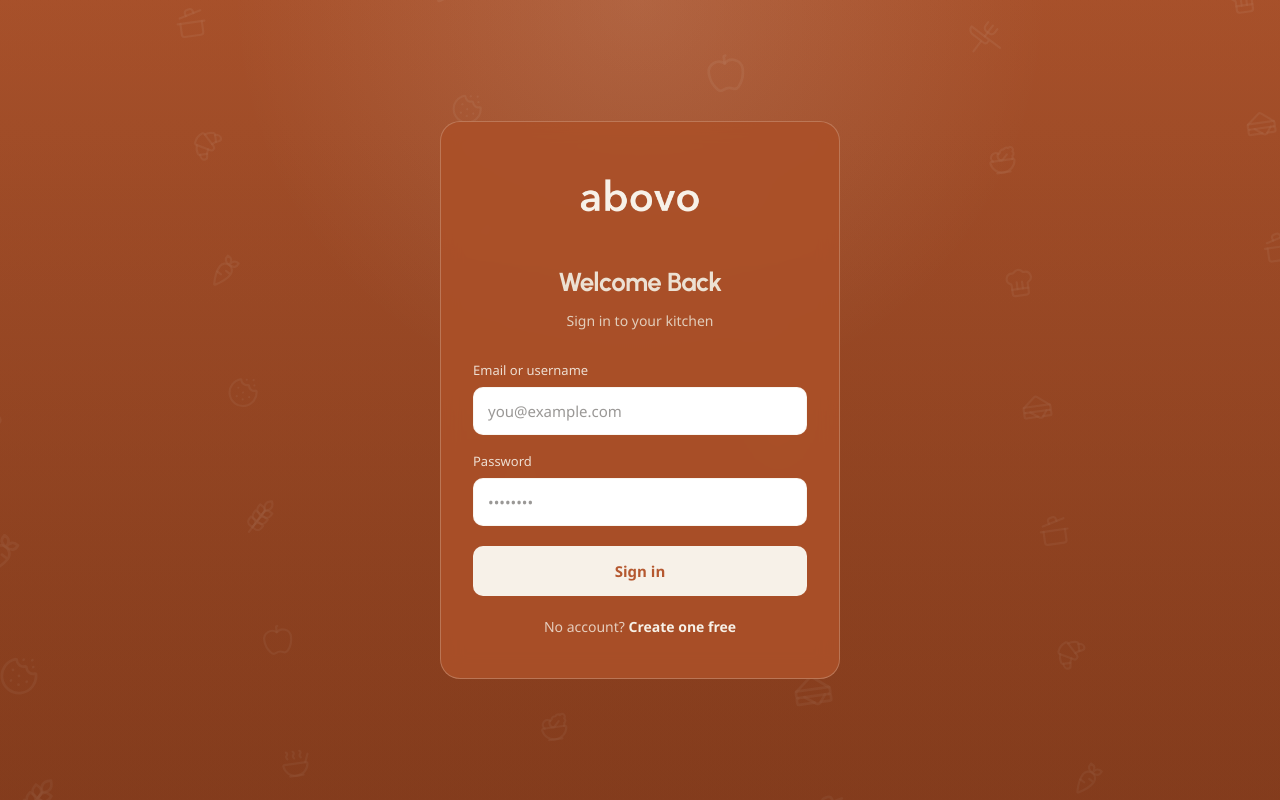
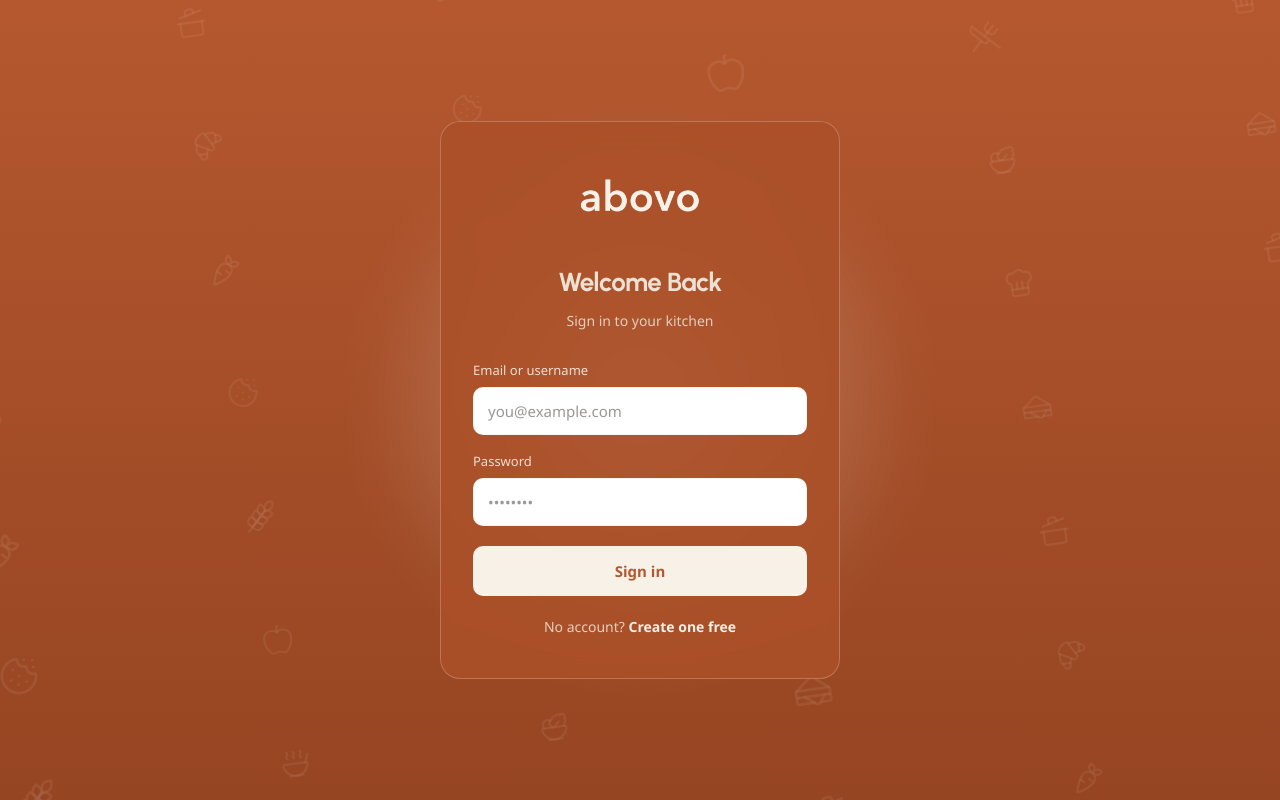
Before and after one commit to mbayers6370/recipes, a Next.js app: page /login in a window 1280 px wide. Built offline with nearby package versions, Linux system fonts and the light colour scheme; no server answers.

Commit message:
Refine auth background glow

```diff
--- a/app/(auth)/login/page.tsx
+++ b/app/(auth)/login/page.tsx
@@ -80,6 +80,7 @@ function LoginShell({ form }: { form?: React.ReactNode }) {
   return (
     <div style={styles.page}>
       <AuthPattern />
+      <div aria-hidden="true" style={styles.cardGlow} />
       <div style={styles.card}>
         <div style={styles.logoWrap}>
           <Image
@@ -118,7 +119,18 @@ const styles: Record<string, React.CSSProperties> = {
     position: "relative",
     overflow: "hidden",
     background:
-      "linear-gradient(180deg, rgb(var(--terra-500)) 0%, rgb(150 69 34) 100%)",
+      "radial-gradient(circle at center, rgba(247, 241, 232, 0.18) 0%, rgba(247, 241, 232, 0.1) 16%, rgba(247, 241, 232, 0) 40%), linear-gradient(180deg, rgb(var(--terra-500)) 0%, rgb(150 69 34) 100%)",
+  },
+  cardGlow: {
+    position: "absolute",
+    zIndex: 0,
+    width: "min(88vw, 560px)",
+    height: "min(88vw, 560px)",
+    borderRadius: "50%",
+    background:
+      "radial-gradient(circle, rgba(247, 241, 232, 0.34) 0%, rgba(247, 241, 232, 0.18) 24%, rgba(247, 241, 232, 0.08) 42%, rgba(247, 241, 232, 0) 68%)",
+    filter: "blur(12px)",
+    transform: "translateZ(0)",
   },
   card: {
     position: "relative",
--- a/app/(auth)/signup/page.tsx
+++ b/app/(auth)/signup/page.tsx
@@ -51,6 +51,7 @@ export default function SignupPage() {
   return (
     <div style={styles.page}>
       <AuthPattern />
+      <div aria-hidden="true" style={styles.cardGlow} />
       <div style={styles.card}>
         <div style={styles.logoWrap}>
           <Image
@@ -116,7 +117,18 @@ const styles: Record<string, React.CSSProperties> = {
     position: "relative",
     overflow: "hidden",
     background:
-      "linear-gradient(180deg, rgb(var(--terra-500)) 0%, rgb(150 69 34) 100%)",
+      "radial-gradient(circle at center, rgba(247, 241, 232, 0.18) 0%, rgba(247, 241, 232, 0.1) 16%, rgba(247, 241, 232, 0) 40%), linear-gradient(180deg, rgb(var(--terra-500)) 0%, rgb(150 69 34) 100%)",
+  },
+  cardGlow: {
+    position: "absolute",
+    zIndex: 0,
+    width: "min(88vw, 560px)",
+    height: "min(88vw, 560px)",
+    borderRadius: "50%",
+    background:
+      "radial-gradient(circle, rgba(247, 241, 232, 0.34) 0%, rgba(247, 241, 232, 0.18) 24%, rgba(247, 241, 232, 0.08) 42%, rgba(247, 241, 232, 0) 68%)",
+    filter: "blur(12px)",
+    transform: "translateZ(0)",
   },
   card: {
     position: "relative",
--- a/components/auth/auth-pattern.tsx
+++ b/components/auth/auth-pattern.tsx
@@ -69,14 +69,6 @@ export function AuthPattern() {
           );
         })}
       </div>
-      <div
-        style={{
-          position: "absolute",
-          inset: 0,
-          background:
-            "radial-gradient(circle at top, rgba(247, 241, 232, 0.12), transparent 40%), linear-gradient(180deg, rgba(96, 42, 18, 0.16), rgba(96, 42, 18, 0.34))",
-        }}
-      />
     </div>
   );
 }
```
